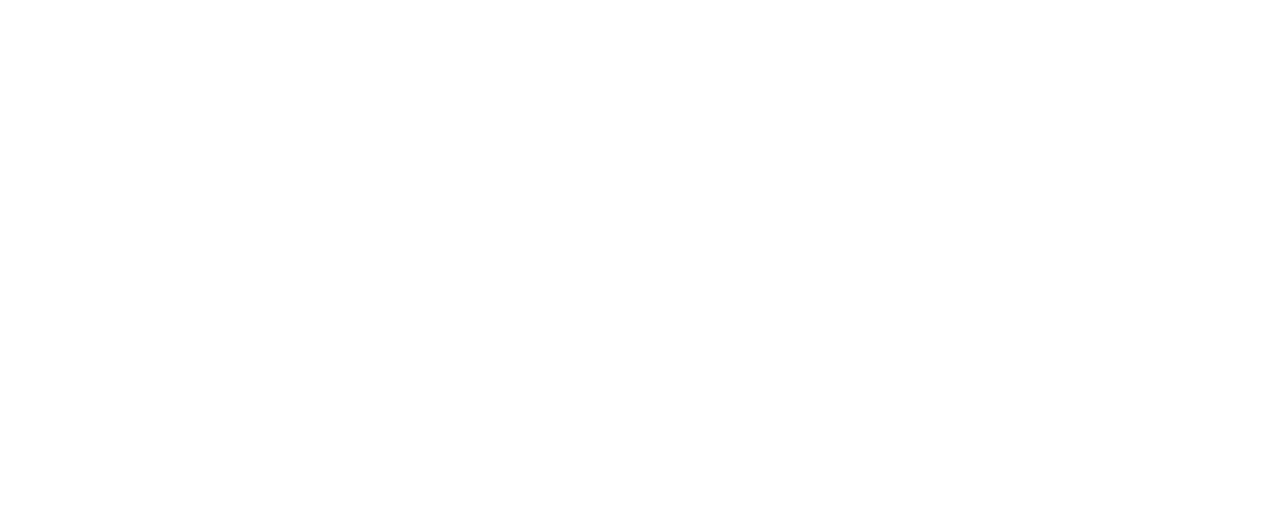
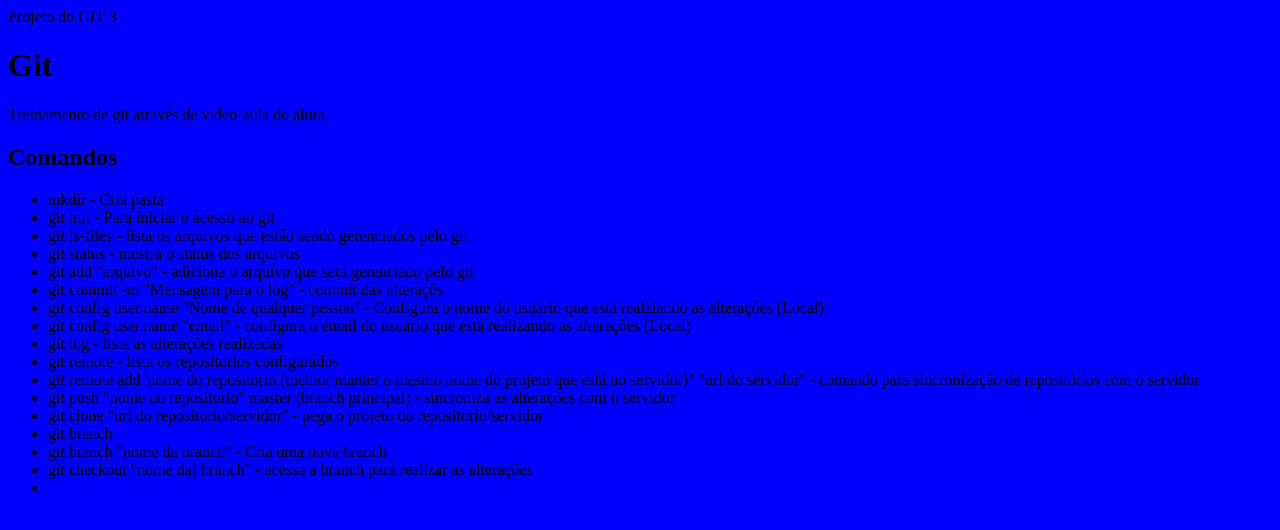
Before and after one commit to pabllo007/treinamentoGit, a plain HTML site: page index.html in a window 1280 px wide. Drawn offline with Linux system fonts and the light colour scheme.

Commit message:
Listando comandos

```diff
--- /dev/null
+++ b/estilo.css
@@ -0,0 +1,3 @@
+body{
+	background-color: blue;
+}
--- a/index.html
+++ b/index.html
@@ -1,7 +1,32 @@
 <html>
-<head>
-<title>Projeto do GIT 3</title>
-</head>
-<body>
-</body>
+	<head>
+		<link rel="stylesheet" href="estilo.css"
+		<title>Projeto do GIT 3</title>
+	</head>
+	<body>
+		<h1>Git</h1>
+		<p>
+			Treinamento de git  através de video-aula do alura.
+		</p>
+		<h2>Comandos</h2>
+			<ul>
+				<li>mkdir - Cria pasta</li>
+				<li>git init - Para iniciar o acesso ao git</li>
+				<li>git ls-files - lista os arquivos que estão sendo gerenciados pelo git</li>
+				<li>git status - mostra o status dos arquivos</li>
+				<li>git add "arquivo" - adiciona o arquivo que será gerenciado pelo git</li>
+				<li>git commit -m "Mensagem para o log" - commit das alteraçõs</li>
+				<li>git config user.name "Nome de qualquer pessoa" - Configura o nome do usuário que está realziando as alterações (Local)</li>
+				<li>git config user.name "email" - configura o email do usuário que está realizando as alterações (Local)</li>
+				<li>git log - lista as alterações realizadas</li>
+				<li>git remote - lista os repositorios configurados</li>
+				<li>git remote add 'nome do repositorio (melhor manter o mesmo nome do projeto que está no servidor)" "url do servidor" - comando para sincronização de repositórios com o servidor </li>
+				<li>git push "nome do repositorio" master (branch principal) - sincroniza as alterações com o servidor </li>
+				<li>git clone "url do repositorio/servidor" - pega o projeto do repositorio/servidor </li>
+				<li>git branch</li>
+				<li>git branch "nome da branch" - Cria uma nova branch</li>
+				<li>git checkout "nome da] branch" - acessa a branch para realizar as alterações </li>
+				<li></li>
+			</ul>
+	</body>
 </html>
```
